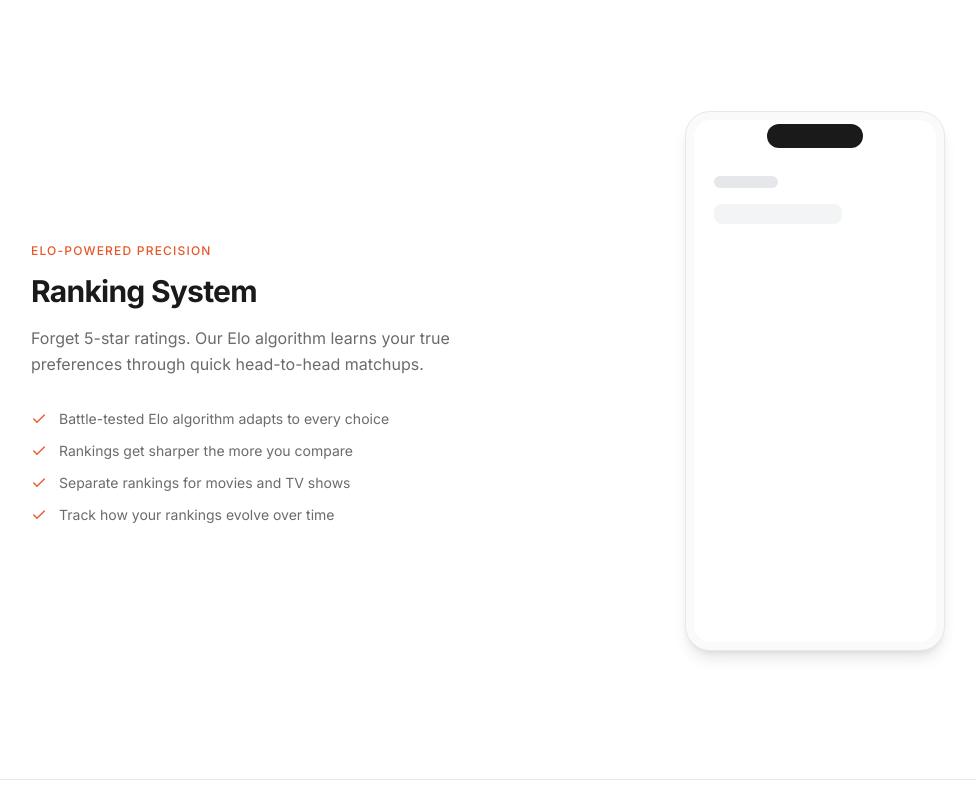
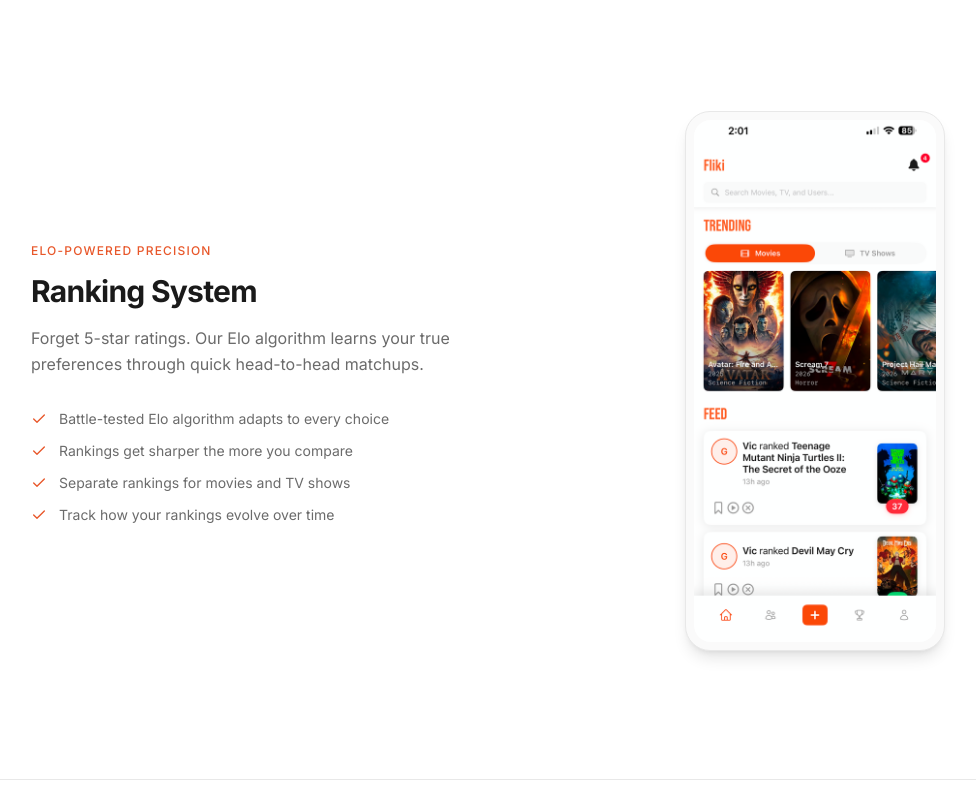
Before and after one commit to FlikiApp/FlikiApp-Web, a React (Vite) app: page /features in a window 1280 px wide. Shown: the part 500-1300 px from the top of the page, without its empty margins (97-1073 px from the left). Built offline with nearby package versions, Linux system fonts and the light colour scheme; a web font is replaced by a local one.

Commit message:
Add per-feature screenshots to FeaturesPage

```diff
--- a/src/pages/FeaturesPage.tsx
+++ b/src/pages/FeaturesPage.tsx
@@ -6,6 +6,18 @@
 import PhoneMockup from '../components/ui/PhoneMockup'
 import AppStoreButton from '../components/ui/AppStoreButton'
 import { DETAILED_FEATURES } from '../lib/constants'
+
+import rankScreenshot from '../components/screenshots/rank.png'
+import homeScreenshot from '../components/screenshots/home.png'
+import recommendationsScreenshot from '../components/screenshots/recommendations.png'
+import leaderboardScreenshot from '../components/screenshots/leaderboard.png'
+const FEATURE_SCREENSHOTS: (string | null)[] = [
+  homeScreenshot,
+  rankScreenshot,
+  recommendationsScreenshot,
+  leaderboardScreenshot,
+  null,
+]
 
 export default function FeaturesPage() {
   return (
@@ -68,7 +80,7 @@
                 direction={isReversed ? 'left' : 'right'}
                 className={isReversed ? 'lg:order-1' : ''}
               >
-                <PhoneMockup />
+                <PhoneMockup screenshot={FEATURE_SCREENSHOTS[i] ?? undefined} comingSoon={!FEATURE_SCREENSHOTS[i]} />
               </AnimatedSection>
             </div>
           </SectionWrapper>
```
